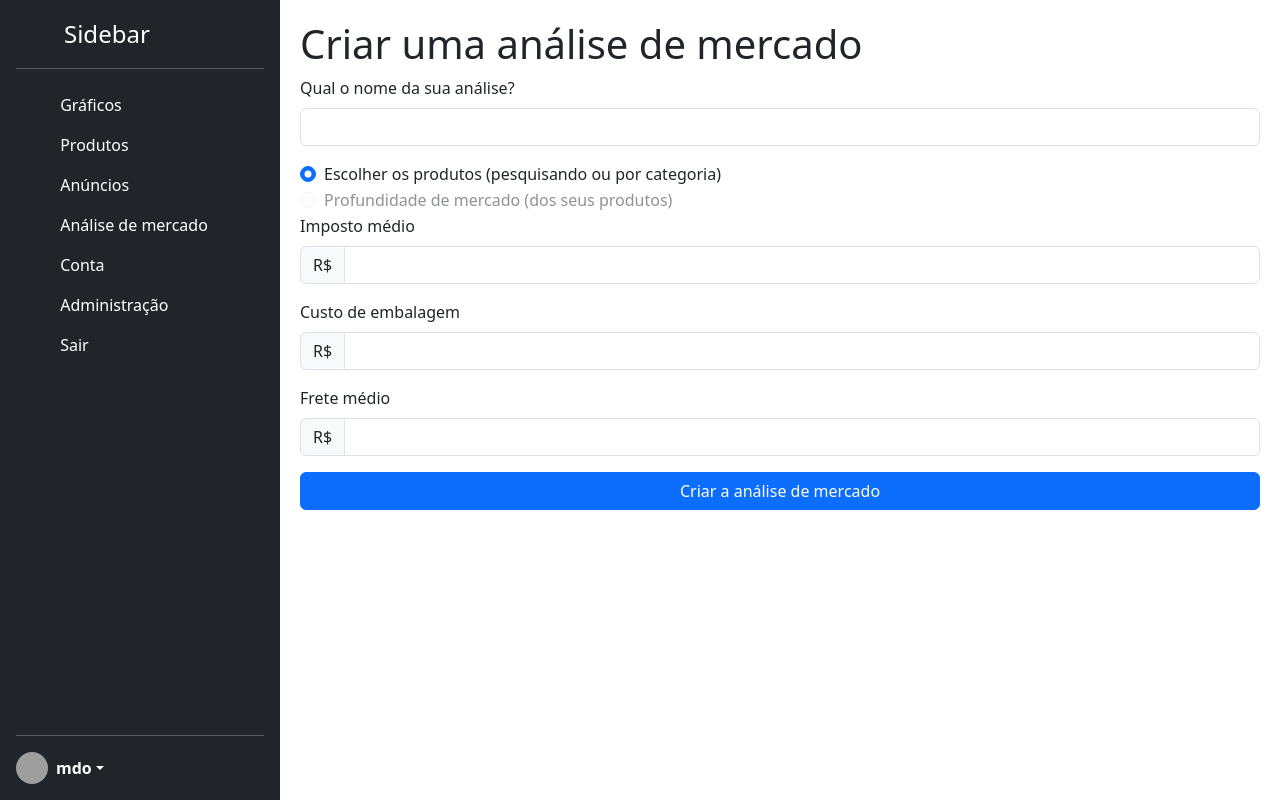
After one commit to YuriGomes4/Taplean_Hub_Front_2, a Flask app: template app/templates/principais/nova_analise_mercado.html in a window 1280 px wide. The commit adds this page. Run offline with Flask 3, Linux system fonts and the light colour scheme; the template is opened without the code that fills it: most values are stand-ins (such as "Sample title", 1, 10 or a date in 2020); parts of the project's set-up code (start-up, migrations or seed data) failed here and were passed over; grey boxes are pictures that could not be loaded.

Commit message:
Analise de mercado (parcial)

```diff
--- a/app/main.py
+++ b/app/main.py
@@ -38,57 +38,22 @@ def index():
 @app.route("/login")
 #@token_required
 def login():
-    pagina = "login"
-    return render_template("login.html", base_url=base_url, pagina=pagina)
+    token = request.cookies.get('token')
+    if token:
+        response = requests.get(f'{base_url}/api/auth/verify', headers={'x-access-token': token})
+        if response.status_code == 200:
+            return redirect(url_for('graficos'))
+        else:
+            pagina = "login"
+            return render_template("login.html", base_url=base_url, pagina=pagina)
+    else:
+        pagina = "login"
+        return render_template("login.html", base_url=base_url, pagina=pagina)
 
 @app.route("/graficos")
 @token_required
 def graficos():
     pagina = "graficos"
-
-    semana = ["Segunda-feira", "Terça-feira", "Quarta-feira", "Quinta-feira", "Sexta-feira", "Sábado", "Domingo"]
-    dia_da_semana = []
-
-    for i in range(7):
-        # Calcule a data do dia atual na sequência.
-        data_dia_atual = (datetime.today() - timedelta(days=6)) + timedelta(days=i)
-
-        # Obtenha o nome do dia da semana para a data atual.
-        dia_da_semana.append(semana[data_dia_atual.weekday()])
-
-        #print(f"No {nome_dia_da_semana}, {data_dia_atual.date()}.")
-        #print(dias)
-
-    vendas = services.vendas.ver_vendas_intervalo(services.personal_prefs.get('vendedor'), 13, f"{datetime.today().year}-{datetime.today().month}-{datetime.today().day}")
-
-    vendas_dia = []
-
-    for dia in vendas:
-        vendas_dia.append(dia['total'])
-
-    data = {
-        'Semana': ["Semana passada"] * 7 + ["Semana atual"] * 7,
-        'Dia da semana': dia_da_semana * 2,
-        'Vendas': vendas_dia[0:7] + vendas_dia[7:14]
-    }
-
-    df = pd.DataFrame(data)
-
-    fig = px.line(df, x='Dia da semana', y='Vendas', color='Semana', title="Vendas semanais", markers=True, color_discrete_sequence=["#999999", "#999999"])
-    fig.update_layout(
-        dragmode=False,
-        hovermode="x unified"
-    )
-    fig.update_traces(mode="markers+lines", hovertemplate=None)
-    fig.update_xaxes(
-        showspikes=True,
-        spikecolor="gray",
-        spikesnap="data",
-        spikemode="across",
-        spikedash="dash",
-    )
-
-    ####################################################################
 
     estados_brasil = {
         "Brasil": "BR",
@@ -121,7 +86,7 @@ def graficos():
         "Tocantins": "TO"
     }
 
-    return render_template("principais/graficos.html", base_url=base_url, pagina=pagina, fig_vendas=fig.to_html(full_html=False, include_plotlyjs='cdn'), estados_brasil=estados_brasil)
+    return render_template("principais/graficos.html", base_url=base_url, pagina=pagina, estados_brasil=estados_brasil)
 
 @app.route("/produtos")
 @token_required
@@ -147,6 +112,18 @@ def analise_mercado():
     pagina = "analise_mercado"
     return render_template("principais/analise_mercado.html", base_url=base_url, pagina=pagina)
 
+@app.route("/analise_mercado/nova")
+@token_required
+def nova_analise_mercado():
+    pagina = "analise_mercado"
+    return render_template("principais/nova_analise_mercado.html", base_url=base_url, pagina=pagina)
+
+@app.route("/analise_mercado/<string:id_pesquisa>")
+@token_required
+def ver_analise_mercado(id_pesquisa):
+    pagina = "analise_mercado"
+    return render_template("principais/ver_analise_mercado.html", base_url=base_url, pagina=pagina, id_pesquisa=id_pesquisa)
+
 @app.route("/conta")
 @token_required
 def conta():
--- a/app/templates/base.html
+++ b/app/templates/base.html
@@ -24,6 +24,43 @@
           eval(scripts[i].innerHTML);
         }
       }
+
+      // Check if the 'prefs' cookie exists
+      if (getCookie('prefs')) {
+        // Cookie exists, do something
+        console.log('Cookie exists');
+      } else {
+
+        var token = getCookie('token');
+
+        var xhr2 = new XMLHttpRequest();
+        xhr2.open("GET", "{{ base_url }}/api/v1/usuario/preferences", true);
+        xhr2.setRequestHeader("x-access-token", token);
+        xhr2.onreadystatechange = function() {
+          if (xhr2.readyState === 4) {
+            if (xhr2.status === 200) {
+              // Requisição bem sucedida
+              //console.error(xhr.responseText);
+              var responseJson = JSON.parse(xhr2.responseText); // Parse the response as JSON
+              var prefs = JSON.stringify(responseJson.result); // Save the JSON as a string
+              setCookie('prefs', prefs);
+            } else {
+              // Ocorreu um erro na requisição
+              console.error('Erro:', xhr2.status);
+              // console.error(xhr.responseText);
+            }
+          }
+        };
+        xhr2.onerror = function() {
+          console.error('Erro:', xhr2.statusText);
+        };
+        xhr2.send();
+        // Cookie does not exist, do something else
+      }
+      </script>
+
+
+
     </script>
     <div class="d-flex flex-row flex-grow-1">
       <div class="d-flex flex-column flex-shrink-0 p-3 text-bg-dark" style="width: 280px; height: 100vh; position: fixed;">
--- /dev/null
+++ b/app/templates/principais/nova_analise_mercado.html
@@ -0,0 +1,113 @@
+{% extends 'base.html' %}
+
+{% block body %}
+
+<div style="padding: 10px;">
+
+    <h1>Criar uma análise de mercado</h1>
+
+    <div class="mb-3">
+        <label for="nome_pesquisa" class="form-label">Qual o nome da sua análise?</label>
+        <div class="input-group">
+            <input id="nome_pesquisa" type="text" class="form-control" aria-label="Amount (to the nearest dollar)">
+        </div>
+    </div>
+
+    <div class="form-check">
+        <input class="form-check-input" type="radio" name="flexRadioDefault" id="radio1" checked>
+        <label id="radio1_label" class="form-check-label" for="radio1">Escolher os produtos (pesquisando ou por categoria)</label>
+    </div>
+    <div class="form-check">
+        <input class="form-check-input" type="radio" name="flexRadioDefault" id="radio2" disabled>
+        <label id="radio2_label" class="form-check-label" for="radio2">Profundidade de mercado (dos seus produtos)</label>
+    </div>
+
+    <div class="mb-3">
+        <label for="imposto_medio" class="form-label">Imposto médio</label>
+        <div class="input-group">
+            <span class="input-group-text">R$</span>
+            <input id="imposto_medio" type="text" class="form-control" aria-label="Amount (to the nearest dollar)">
+        </div>
+    </div>
+    <div class="mb-3">
+        <label for="custo_embalagem" class="form-label">Custo de embalagem</label>
+        <div class="input-group">
+            <span class="input-group-text">R$</span>
+            <input id="custo_embalagem" type="text" class="form-control" aria-label="Amount (to the nearest dollar)">
+        </div>
+    </div>
+    <div class="mb-3">
+        <label for="frete_medio" class="form-label">Frete médio</label>
+        <div class="input-group">
+            <span class="input-group-text">R$</span>
+            <input id="frete_medio" type="text" class="form-control" aria-label="Amount (to the nearest dollar)">
+        </div>
+    </div>
+
+    <div class="d-grid gap-2">
+        <button class="btn btn-primary" onclick='criar_analise()'>Criar a análise de mercado</button>
+    </div>
+
+    <script>
+        function criar_analise() {
+            dict_tipo = {
+                "Escolher os produtos (pesquisando ou por categoria)": "categoria",
+                "Profundidade de mercado (dos seus produtos)": "meus anuncios"
+            }
+
+            var radios = document.getElementsByName('flexRadioDefault');
+
+            for (var i = 0, length = radios.length; i < length; i++) {
+                if (radios[i].checked) {
+                    // do whatever you want with the checked radio
+                    tipo = document.getElementById(radios[i].id + "_label").textContent;
+                    // only one radio can be logically checked, don't check the rest
+                    console.log(tipo);
+                    break;
+                }
+            }
+
+            var nome_pesquisa = document.getElementById("nome_pesquisa").value;
+            var imposto_medio = document.getElementById("imposto_medio").value;
+            var custo_embalagem = document.getElementById("custo_embalagem").value;
+            var frete_medio = document.getElementById("frete_medio").value;
+
+            pesquisa_json = {
+                "nome": nome_pesquisa,
+                "tipo": dict_tipo[tipo],
+                "vendedor": JSON.parse(getCookie("prefs").replace(/'/g, '"')).vendedor,
+                "configuracoes": {
+                    "imposto": imposto_medio,
+                    "embalagem": custo_embalagem,
+                    "frete_medio": frete_medio
+                }
+            }
+
+            var xhr = new XMLHttpRequest();
+            xhr.open("POST", "{{ base_url }}/api/v1/pesquisa_mercado", true);
+            xhr.setRequestHeader("x-access-token", getCookie("token"));
+            xhr.setRequestHeader("Content-Type", "application/json");
+            xhr.onreadystatechange = function() {
+                if (xhr.readyState === 4) {
+                    if (xhr.status === 200) {
+                        // Requisição bem sucedida
+                        //console.error(xhr.responseText);
+                        var responseJson = JSON.parse(xhr.responseText); // Parse the response as JSON
+                        window.location.href = "/analise_mercado/" + responseJson.pesquisa.id; // Redirect to the home page
+                    } else {
+                        // Ocorreu um erro na requisição
+                        console.error('Erro:', xhr.status);
+                        // console.error(xhr.responseText);
+                    }
+                }
+            };
+            xhr.onerror = function() {
+                console.error('Erro:', xhr.statusText);
+            };
+            xhr.send(JSON.stringify(pesquisa_json));
+        }
+    </script>
+
+</div>
+
+{% endblock %}
```
Also changed, not shown: app/services/personal_prefs.py (+4 -4 lines), app/templates/login.html (+1 -22 lines), app/templates/principais/analise_mercado.html (+43 -0 lines), app/templates/principais/graficos.html (+36 -1 lines), app/templates/principais/ver_analise_mercado.html (added, +7 -0 lines).
